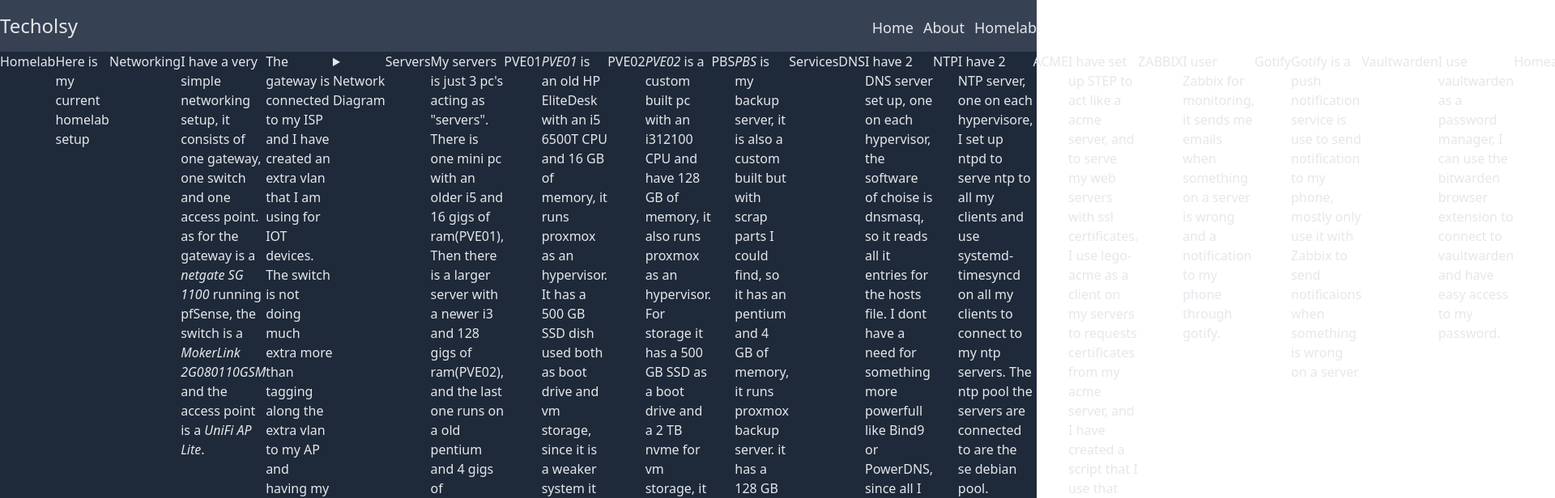
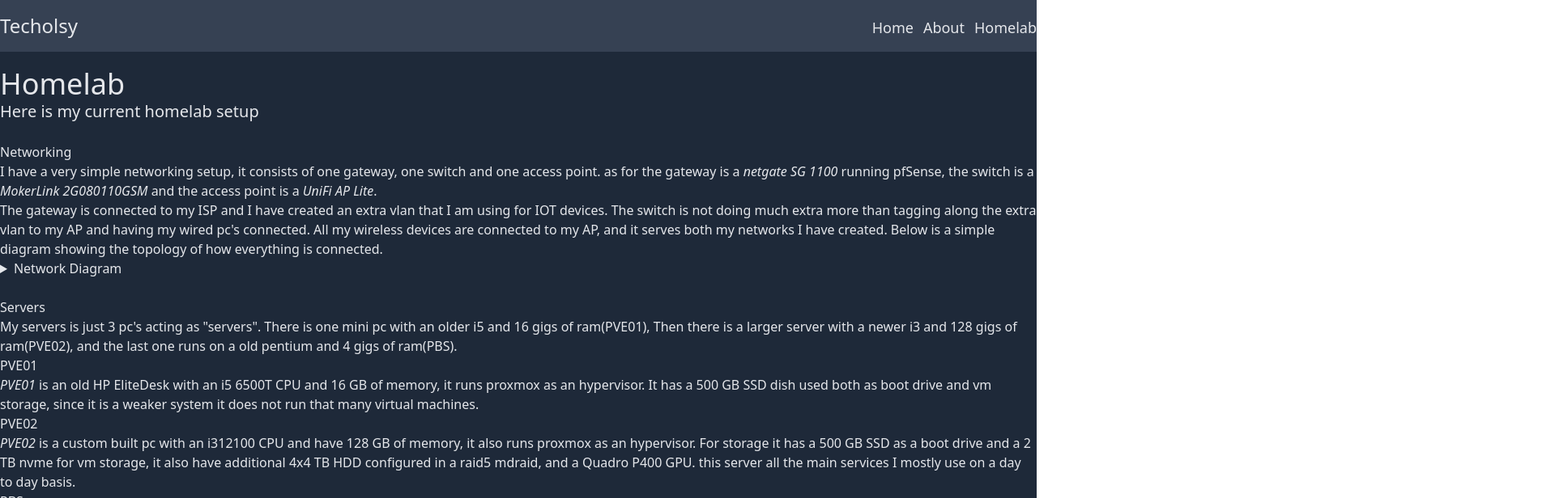
Before and after one commit to techolsy/techolsy-website, a SvelteKit app: page /homelab in a window 1280 px wide. Shown: the top 616 px of the page at 81% size, 1920 px wide, since content can reach past the window. Built offline with nearby package versions, Linux system fonts and the light colour scheme.

Commit message:
homelab page: styled with tailwind

```diff
--- a/src/routes/homelab/+page.svelte
+++ b/src/routes/homelab/+page.svelte
@@ -8,9 +8,13 @@
   <title>Homelab</title>
 </svelte:head>
 
-<h1>Homelab</h1>
-<p>Here is my current homelab setup</p>
-
-<Networking />
-<Servers />
-<Services />
+<div class="container mx-auto py-5">
+  <h1 class="text-4xl">Homelab</h1>
+  <p class="text-xl">Here is my current homelab setup</p>
+  <br>
+  <Networking />
+  <br>
+  <Servers />
+  <br>
+  <Services />
+</div>
```
